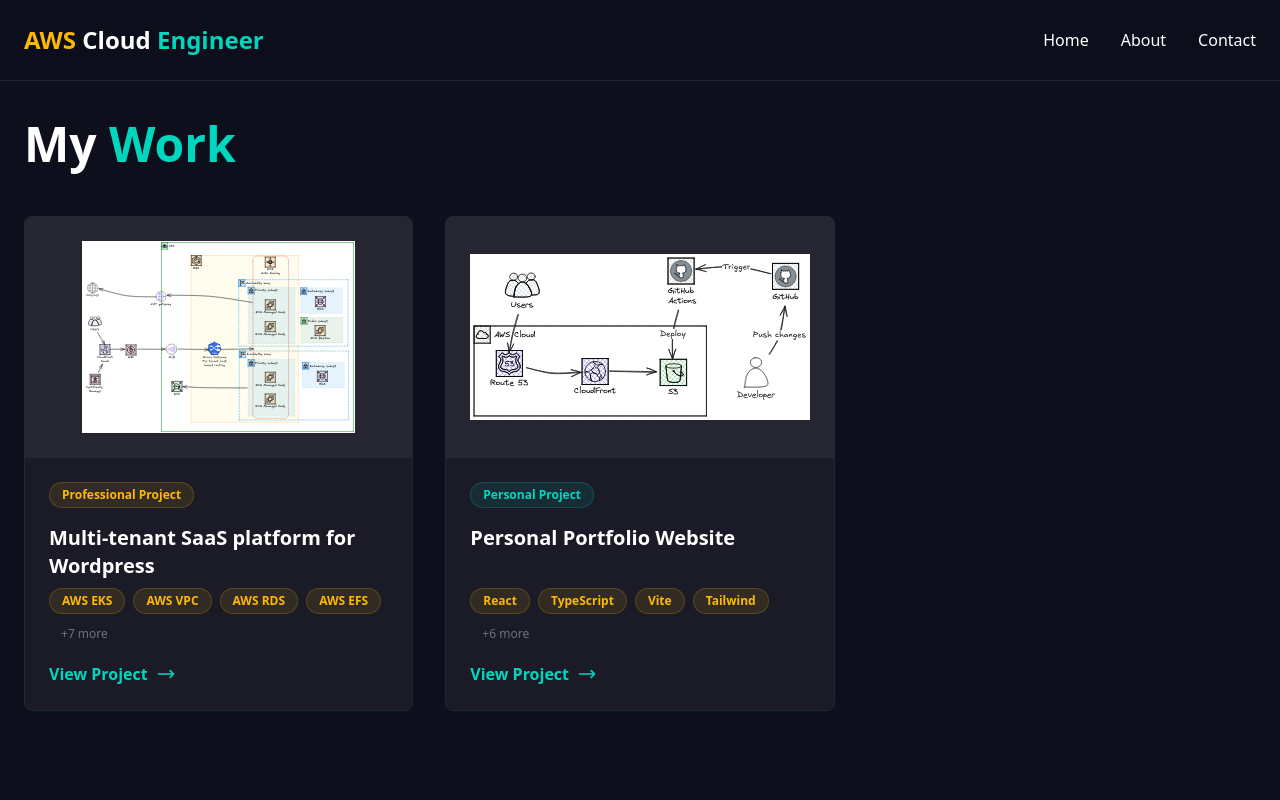
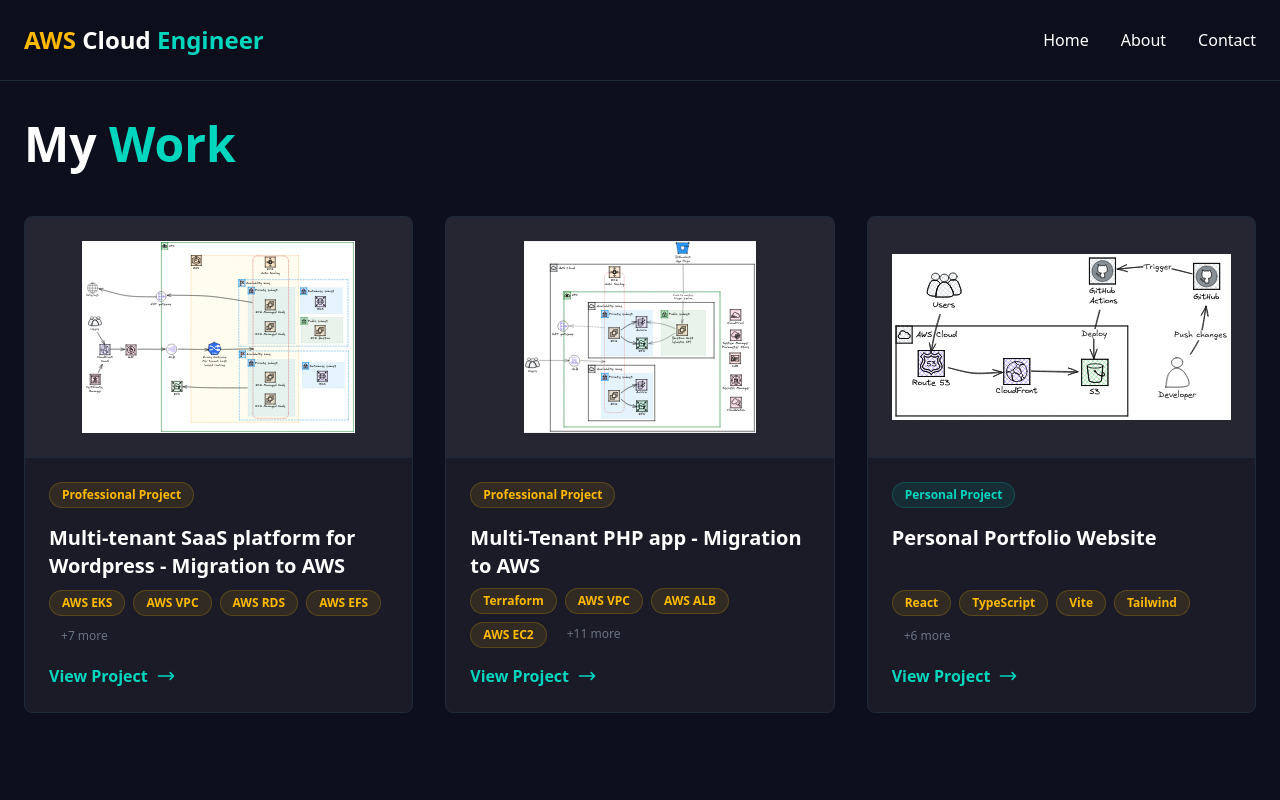
Before and after one commit to KristijanJ/portfolio, a React (Vite) app: page /projects in a window 1280 px wide. Shown: the top 800 px of the page. Built offline with nearby package versions, Linux system fonts and the light colour scheme.

Commit message:
multi tenant php app project

```diff
--- a/src/data/projects.ts
+++ b/src/data/projects.ts
@@ -1,10 +1,11 @@
 import { type ProjectData } from "../components/Project";
 import multiTenantSaasWordpressDiagram from "../assets/projects/multi-tenant-saas-wordpress/multi-tenant-saas-wordpress.svg";
 import portfolioDiagram from "../assets/projects/portfolio/portfolio-architecture.svg";
+import multiTenantPhpApp from "../assets/projects/multi-tenant-php-app/multi-tenant-php-app-architecture.svg";
 
 export const multiTenantSaasWordpressProject: ProjectData = {
   id: "multi-tenant-saas-wordpress",
-  title: "Multi-tenant SaaS platform for Wordpress",
+  title: "Multi-tenant SaaS platform for Wordpress - Migration to AWS",
   projectType: "professional",
   codeAvailability:
     "This project was built for my employer. The source code is proprietary and cannot be shared publicly.",
@@ -271,8 +272,201 @@
   ],
 };
 
+export const multiTenantPhpAppProject: ProjectData = {
+  id: "multi-tenant-php-app",
+  title: "Multi-Tenant PHP app - Migration to AWS",
+  projectType: "professional",
+  codeAvailability:
+    "This project was built for my employer. The source code is proprietary and cannot be shared publicly.",
+  description: [
+    [
+      { text: "A " },
+      {
+        text: "complete infrastructure migration",
+        className: "text-gray-300 font-semibold",
+      },
+      { text: " of " },
+      {
+        text: "multi-tenant PHP application platforms",
+        className: "text-gray-300 font-semibold",
+      },
+      { text: " from legacy hosting to " },
+      { text: "AWS", className: "text-amber-400 font-semibold" },
+      { text: " using " },
+      {
+        text: "Infrastructure as Code",
+        className: "text-teal-400 font-semibold",
+      },
+      { text: "." },
+    ],
+    [
+      { text: "Built with " },
+      { text: "Terraform", className: "text-teal-400 font-semibold" },
+      { text: " featuring " },
+      {
+        text: "per-tenant Auto Scaling Groups",
+        className: "text-teal-400 font-semibold",
+      },
+      { text: " with " },
+      { text: "EC2 instances", className: "text-amber-400 font-semibold" },
+      { text: " running " },
+      {
+        text: "PHP and Nginx",
+        className: "text-gray-300 font-semibold",
+      },
+      { text: ", while sharing core infrastructure including " },
+      {
+        text: "Aurora Serverless v2",
+        className: "text-amber-400 font-semibold",
+      },
+      { text: ", " },
+      {
+        text: "Application Load Balancer",
+        className: "text-amber-400 font-semibold",
+      },
+      { text: ", and " },
+      { text: "EFS storage", className: "text-amber-400 font-semibold" },
+      { text: "." },
+    ],
+    [
+      { text: "Includes " },
+      {
+        text: "comprehensive automation",
+        className: "text-green-400 font-semibold",
+      },
+      { text: " with custom " },
+      { text: "Makefile", className: "text-green-400 font-semibold" },
+      { text: " for Terraform and AWS operations, " },
+      {
+        text: "Bitbucket Pipelines CI/CD",
+        className: "text-green-400 font-semibold",
+      },
+      { text: " for application deployments, and " },
+      {
+        text: "CloudWatch monitoring",
+        className: "text-green-400 font-semibold",
+      },
+      { text: " with per-tenant dashboards and SNS alerting." },
+    ],
+  ],
+  image: multiTenantPhpApp,
+  imageAlt: "Multi-Tenant PHP app Infrastructure Architecture Diagram",
+  technologies: [
+    "Terraform",
+    "AWS VPC",
+    "AWS ALB",
+    "AWS EC2",
+    "Auto Scaling",
+    "Aurora Serverless v2",
+    "AWS EFS",
+    "CloudWatch",
+    "SNS",
+    "Secrets Manager",
+    "IAM",
+    "SSM",
+    "PHP",
+    "Nginx",
+    "Bitbucket Pipelines",
+  ],
+  whatIBuilt: [
+    [
+      {
+        text: "Multi-tenant architecture design",
+        className: "text-teal-400 font-semibold",
+      },
+      {
+        text: " with per-tenant Auto Scaling Groups for isolation while sharing core infrastructure (Aurora, ALB, EFS) for cost efficiency",
+      },
+    ],
+    [
+      {
+        text: "Complete VPC infrastructure",
+        className: "text-teal-400 font-semibold",
+      },
+      {
+        text: " with public, private, and database subnets across 3 Availability Zones, NAT Gateway, and comprehensive security group configuration",
+      },
+    ],
+    [
+      {
+        text: "Aurora Serverless v2 setup",
+        className: "text-teal-400 font-semibold",
+      },
+      {
+        text: " with auto-scaling MySQL-compatible database, automated credential rotation via Secrets Manager, and per-tenant database isolation",
+      },
+    ],
+    [
+      {
+        text: "Custom AMI creation",
+        className: "text-teal-400 font-semibold",
+      },
+      {
+        text: " with PHP, Nginx web server, and Node.js 20 LTS for application runtime",
+      },
+    ],
+    [
+      {
+        text: "ALB with host-based routing",
+        className: "text-teal-400 font-semibold",
+      },
+      {
+        text: " shared across all tenants for efficient traffic distribution and SSL/TLS termination with ACM certificates",
+      },
+    ],
+    [
+      {
+        text: "Comprehensive CloudWatch monitoring",
+        className: "text-teal-400 font-semibold",
+      },
+      {
+        text: " with per-tenant metrics (healthy hosts, response times, error rates), unified dashboards, and SNS alarm notifications",
+      },
+    ],
+    [
+      {
+        text: "Automation tooling",
+        className: "text-teal-400 font-semibold",
+      },
+      {
+        text: " with custom Makefile for streamlined Terraform operations, AWS MFA authentication, and environment management",
+      },
+    ],
+    [
+      {
+        text: "CI/CD pipeline integration",
+        className: "text-teal-400 font-semibold",
+      },
+      {
+        text: " with Bitbucket Pipelines for automated application deployments to per-tenant EC2 instances",
+      },
+    ],
+    [
+      {
+        text: "Bastion server deployment",
+        className: "text-teal-400 font-semibold",
+      },
+      {
+        text: " in public subnet for build management, instance refresh scripts, and secure SSH access via SSM Session Manager",
+      },
+    ],
+  ],
+  keyFeatures: [
+    "Multi-tenant resource isolation",
+    "Shared infrastructure for cost efficiency",
+    "Auto-scaling per tenant",
+    "Aurora Serverless v2 auto-scaling database",
+    "Comprehensive monitoring & alerting",
+    "Infrastructure as Code with Terraform",
+    "Multi-environment support (dev, prod)",
+    "Automated deployments with Bitbucket Pipelines",
+    "Custom AMI with complete runtime stack",
+  ],
+};
+
 // Add more projects here
 export const allProjects: ProjectData[] = [
   multiTenantSaasWordpressProject,
+  multiTenantPhpAppProject,
   portfolioWebsiteProject,
 ];
```
Also changed, not shown: src/assets/projects/multi-tenant-php-app/multi-tenant-php-app-architecture.svg (added).
